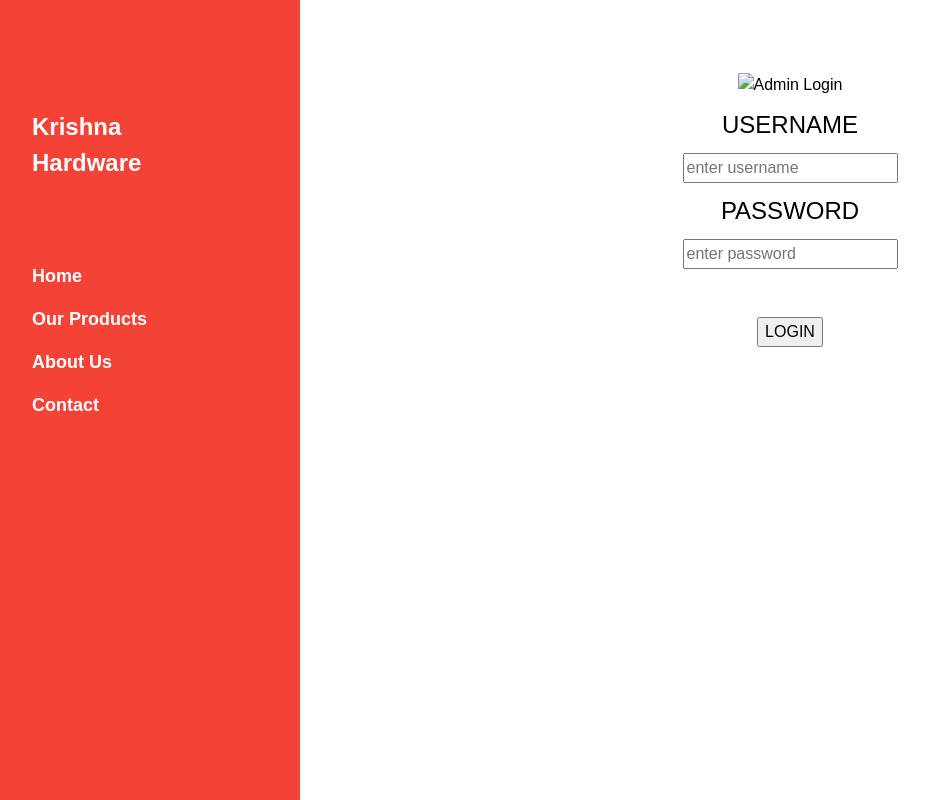
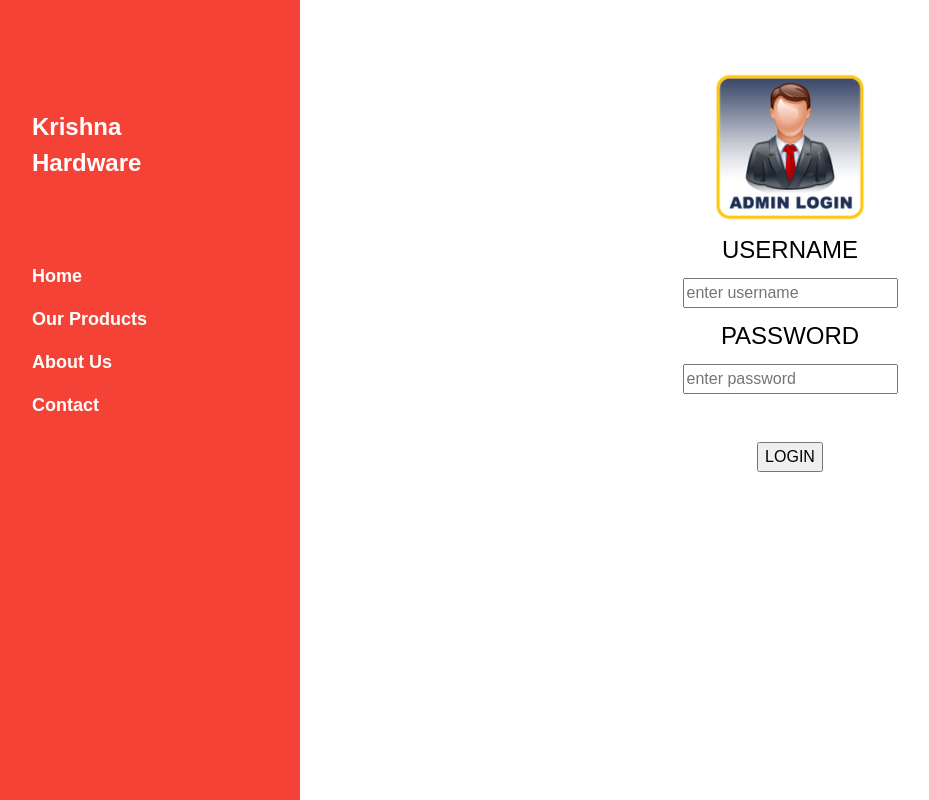
Before and after one commit to purvendudhaiya/KrishnaHardwareProject, a plain HTML site: page admin-login-page.html in a window 1280 px wide. Shown: the whole page, without its empty margins (0-929 px from the left). Drawn offline with Linux system fonts and the light colour scheme; a web font is replaced by a local one.

Commit message:
modifies admin login by changing the path to image

```diff
--- a/admin-login-page.html
+++ b/admin-login-page.html
@@ -30,7 +30,7 @@ body {font-size:16px;}
 
 <div class="w3-main" style="margin-left:340px;margin-right:40px">
 <br><br><br>
-<center><img src="admin-login-icon.jpg" weight="150px" height="150px" alt="Admin Login"></img>
+<center><img src="assets/images/admin-login-icon.jpg" weight="150px" height="150px" alt="Admin Login"></img>
 <h3>USERNAME </h3><input type="text" placeholder="enter username" name="username" required><br>
 <h3>PASSWORD</h3><input type="password" placeholder="enter password" name="password" required><br><br><br>
 <button type="submit">LOGIN</button>
```
